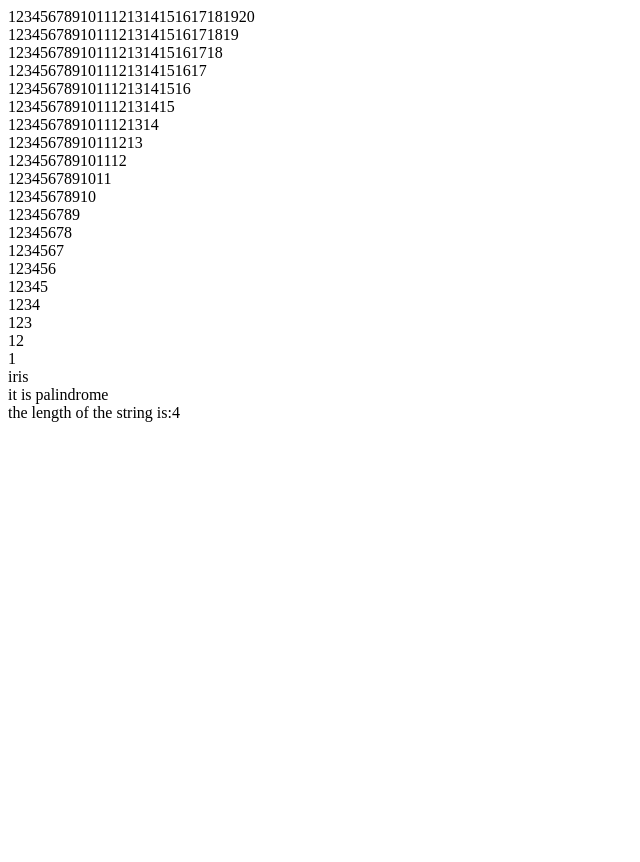
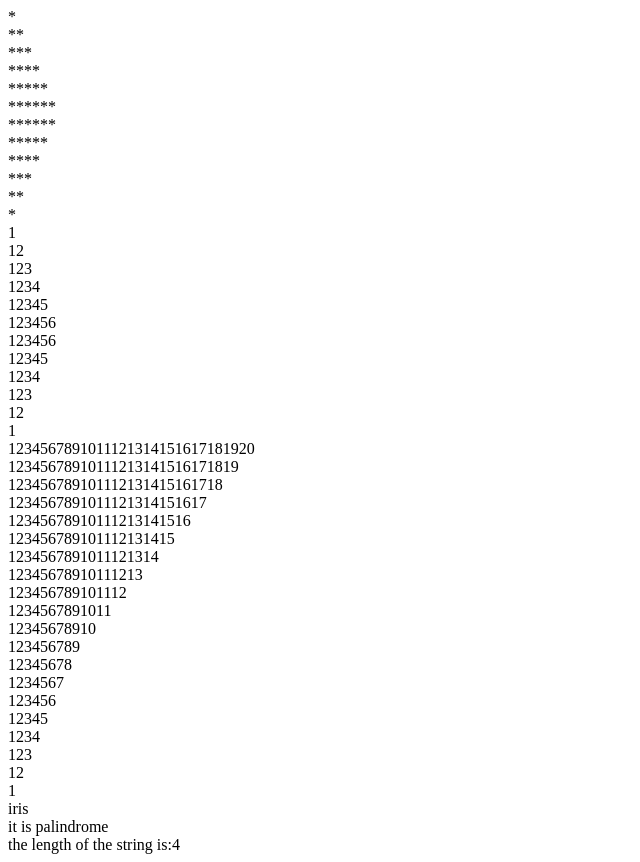
Before and after one commit to shireesh77/javascript, a plain HTML site: page js 12.10.23/pratice.html in a window 1280 px wide. Shown: the whole page, without its empty margins (0-640 px from the left). Before the commit the page ends 800 px from the top, so only its background shows below. Drawn offline with Linux system fonts and the light colour scheme.

Commit message:
Update pratice.html

```diff
--- a/js 12.10.23/pratice.html
+++ b/js 12.10.23/pratice.html
@@ -7,36 +7,34 @@
 </head>
 <body>
     <script type="text/javascript">
-        // for(var i=1;i<=6;i++){
-        //     for(var j=1;j<=i;j++){
-        //         document.write("*");
+         for(var i=1;i<=6;i++){
+             for(var j=1;j<=i;j++){
+                 document.write("*");
+             }
+             document.write("<br>");
+         }
 
-        //     }
-        //     document.write("<br>");
-        // }
+         for(var i=6;i>=1;i--){
+             for(var j=1;j<=i;j++){
+                 document.write("*");
+             }
+             document.write("<br>");
+         }
 
-        // for(var i=6;i>=1;i--){
-        //     for(var j=1;j<=i;j++){
-        //         document.write("*");
+         for(var i=1;i<=6;i++){
+             for(var j=1;j<=i;j++){
+                 document.write(j);
+             }
+             document.write("<br>");
+         }
 
-        //     }
-        //     document.write("<br>");
-        // }
-        // for(var i=1;i<=6;i++){
-        //     for(var j=1;j<=i;j++){
-        //         document.write(j);
+         for(var i=6;i>=1;i--){
+             for(var j=1;j<=i;j++){
+                 document.write(j);
 
-        //     }
-        //     document.write("<br>");
-        // }
-
-        // for(var i=6;i>=1;i--){
-        //     for(var j=1;j<=i;j++){
-        //         document.write(j);
-
-        //     }
-        //     document.write("<br>");
-        // }
+             }
+             document.write("<br>");
+         }
 
         function siri(n){
             for(i=n;i>=1;i--){
```
